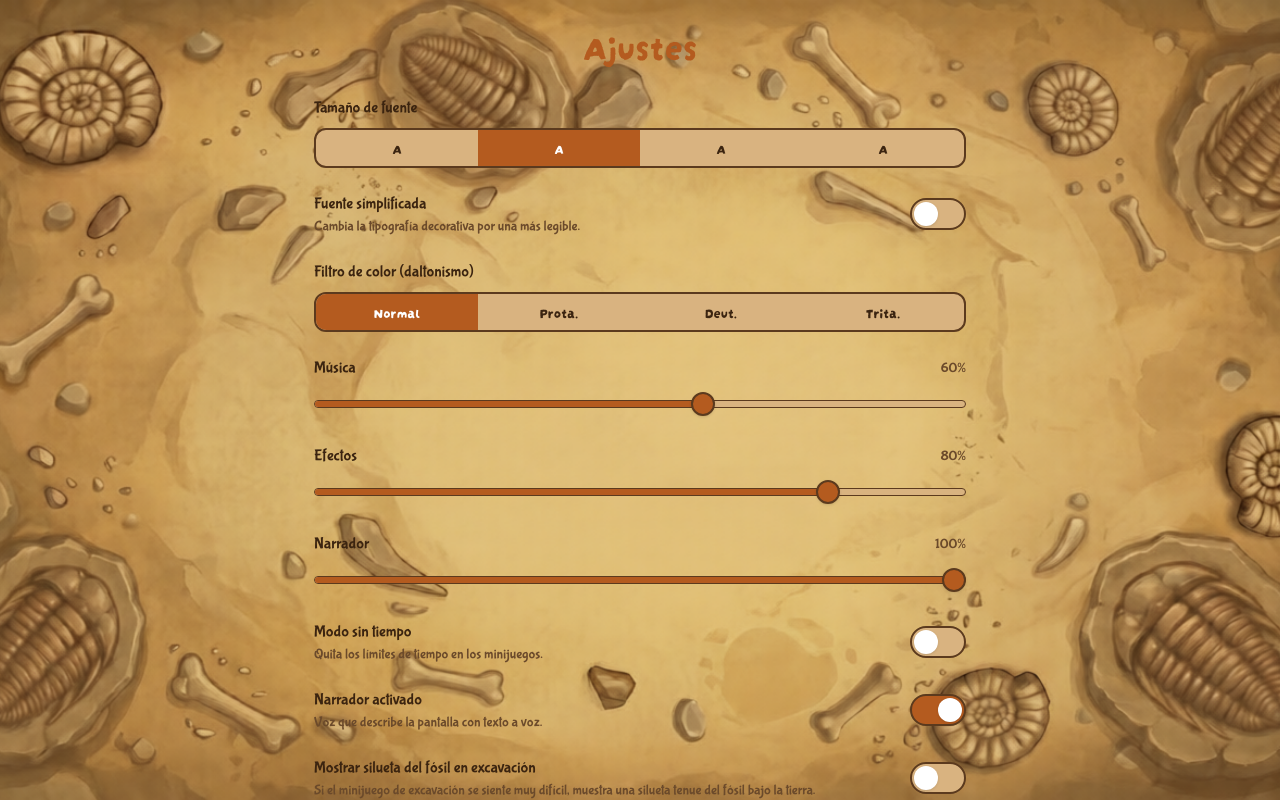
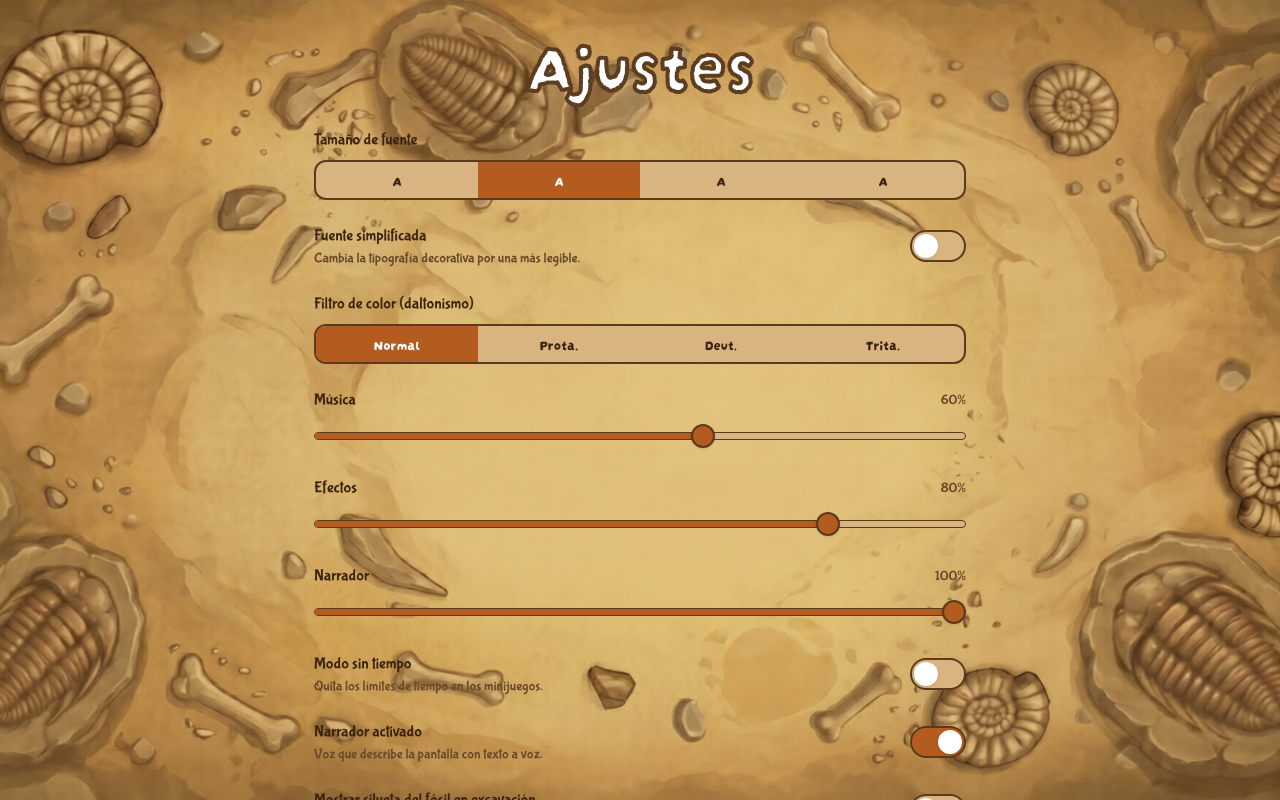
Before and after one commit to JoacoMD/gliptodontes-game, a React (Vite) app: page / in a window 1280 px wide. Both pictures are taken after a click on the button 942 px from the left and 744 px from the top of the page. Built offline with nearby package versions, Linux system fonts and the light colour scheme.

Commit message:
Ajuste titulo en ajustes

```diff
--- a/src/screens/Settings.tsx
+++ b/src/screens/Settings.tsx
@@ -32,7 +32,7 @@ export function SettingsPage(): React.JSX.Element {
       aria-label="Ajustes"
       className="flex h-full w-full flex-col gap-2 overflow-y-auto p-6"
     >
-      <h1 className="mb-4 text-center font-decorative text-4xl text-accent">Ajustes</h1>
+      <h1 className="mb-4 text-center font-decorative text-7xl title-text">Ajustes</h1>
 
       <SegmentedControl
         label="Tamaño de fuente"
```
